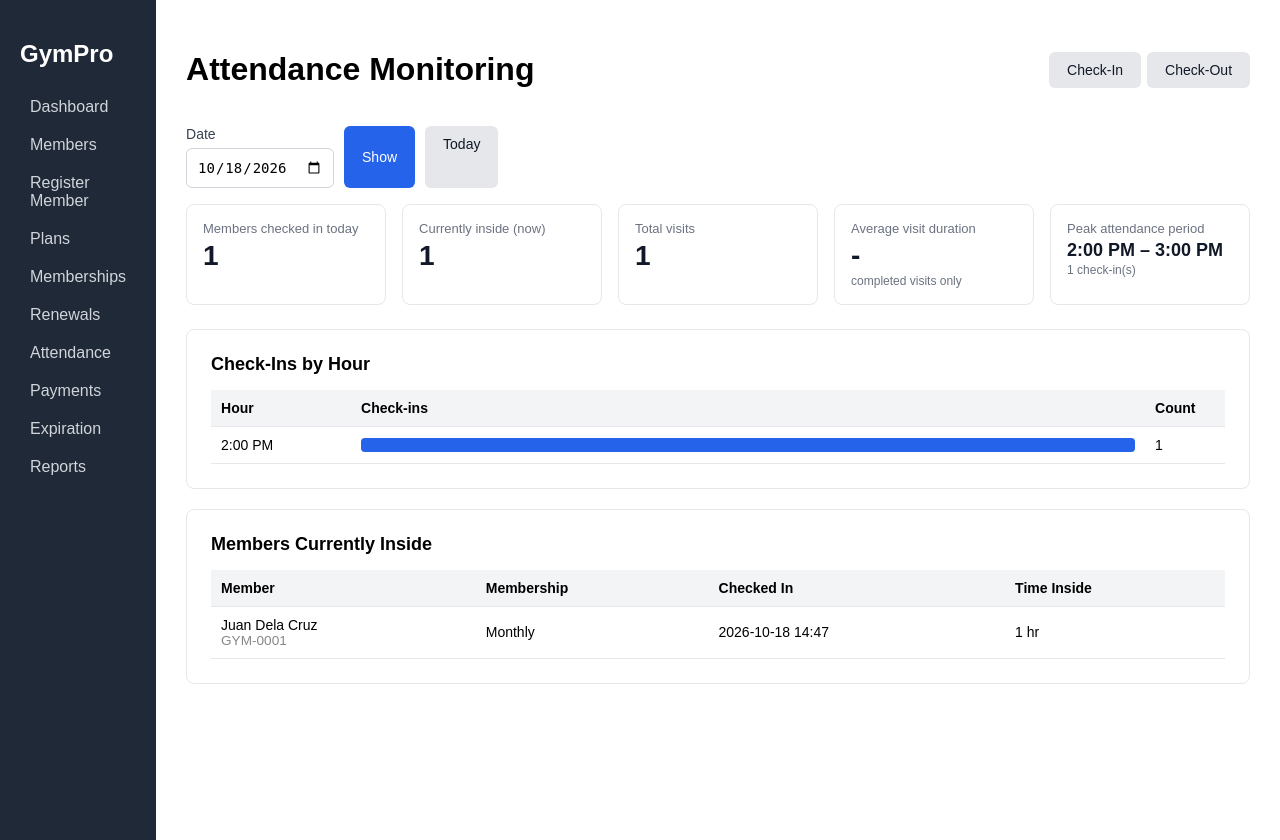
After one commit to Radleyyyy/GYM_MANAGEMENT_SYSTEM, a Flask app: page /attendance/monitor in a window 1280 px wide. The commit adds this page. Run offline with Flask 3, Linux system fonts and the light colour scheme; data comes from the database, SQL or seed files in the repository.

Commit message:
Lab 17: attendance monitoring

```diff
--- a/controllers/attendance.py
+++ b/controllers/attendance.py
@@ -138,3 +138,41 @@ def history(member_id):
     }
     return render_template("history.html", member=member, visits=visits, summary=summary,
                            date_from=date_from, date_to=date_to)
+
+
+# ===== Lab 17: attendance monitoring =====
+@attendance_bp.route("/monitor")
+def monitor():
+    day = request.args.get("date", "").strip() or date.today().isoformat()
+    try:
+        date.fromisoformat(day)
+    except ValueError:
+        flash("Invalid date. Showing today.", "error")
+        day = date.today().isoformat()
+
+    stats = attendance_model.get_daily_stats(day)
+    hourly = attendance_model.get_hourly_counts(day)
+
+    peak = None
+    if hourly:
+        peak_hour = min(h for h, n in hourly.items() if n == max(hourly.values()))
+        peak = {"label": f"{attendance_model.hour_label(peak_hour)} – "
+                         f"{attendance_model.hour_label(peak_hour + 1)}",
+                "count": hourly[peak_hour]}
+
+    max_count = max(hourly.values()) if hourly else 1
+    hours = [{"label": attendance_model.hour_label(h), "count": hourly[h],
+              "percent": round(hourly[h] / max_count * 100)}
+             for h in sorted(hourly)]
+
+    now = datetime.now()
+    inside = []
+    for v in attendance_model.list_open_visits():
+        started = datetime.strptime(v["check_in_time"], "%Y-%m-%d %H:%M:%S")
+        minutes = max(0, int((now - started).total_seconds() // 60))
+        inside.append({"visit": v, "time_inside": attendance_model.format_duration(minutes)})
+
+    return render_template(
+        "monitor.html", day=day, is_today=(day == date.today().isoformat()),
+        stats=stats, average=attendance_model.format_duration(stats["avg_minutes"]),
+        peak=peak, hours=hours, inside=inside)
--- a/models/attendance_model.py
+++ b/models/attendance_model.py
@@ -229,3 +229,37 @@ def format_duration(minutes):
     hours = round(minutes / 60, 1)
     text = f"{hours:g}"
     return f"{text} hr" + ("" if hours == 1 else "s")
+
+
+# ===== Lab 17: attendance monitoring =====
+def get_daily_stats(day):
+    """Stats for one day (YYYY-MM-DD): distinct members, total visits, average duration."""
+    conn = get_db()
+    row = conn.execute(
+        """SELECT COUNT(DISTINCT member_id) AS members, COUNT(*) AS visits,
+                  AVG(duration_minutes) AS avg_minutes
+           FROM attendance WHERE date(check_in_time) = ?""",
+        (day,),
+    ).fetchone()
+    conn.close()
+    return {
+        "members": row["members"],
+        "visits": row["visits"],
+        "avg_minutes": round(row["avg_minutes"]) if row["avg_minutes"] is not None else None,
+    }
+
+
+def get_hourly_counts(day):
+    """Check-ins per hour of the day: {hour (0-23): count}."""
+    conn = get_db()
+    rows = conn.execute(
+        """SELECT CAST(substr(check_in_time, 12, 2) AS INTEGER) AS hr, COUNT(*) AS n
+           FROM attendance WHERE date(check_in_time) = ? GROUP BY hr""",
+        (day,),
+    ).fetchall()
+    conn.close()
+    return {r["hr"]: r["n"] for r in rows}
+
+
+def hour_label(h):
+    return f"{h % 12 or 12}:00 {'AM' if h % 24 < 12 else 'PM'}"
--- a/templates/checkin.html
+++ b/templates/checkin.html
@@ -6,6 +6,7 @@
   <div class="row-actions">
     <a href="{{ url_for('attendance.checkout') }}" class="btn btn-light">Go to Check-Out</a>
     <a href="{{ url_for('attendance.history_search') }}" class="btn btn-light">Attendance History</a>
+    <a href="{{ url_for('attendance.monitor') }}" class="btn btn-light">Monitoring</a>
   </div>
 </div>
 <form method="get" class="toolbar">
--- /dev/null
+++ b/templates/monitor.html
@@ -0,0 +1,90 @@
+{% extends "base.html" %}
+{% block title %}Attendance Monitoring{% endblock %}
+{% block content %}
+<style>
+  .stat-grid { display: grid; grid-template-columns: repeat(auto-fit, minmax(200px, 1fr)); gap: 16px; max-width: 1100px; margin: 16px 0 24px; }
+  .stat-card { background: #fff; border: 1px solid #e5e7eb; border-radius: 8px; padding: 16px; }
+  .stat-card .label { font-size: 13px; color: #6b7280; }
+  .stat-card .value { font-size: 28px; font-weight: bold; color: #111827; margin-top: 4px; }
+  .stat-card .sub { font-size: 12px; color: #6b7280; margin-top: 2px; }
+  .bar-track { background: #e5e7eb; border-radius: 4px; height: 14px; width: 100%; min-width: 200px; }
+  .bar-fill { background: #2563eb; border-radius: 4px; height: 14px; }
+</style>
+
+<div class="page-head">
+  <h1>Attendance Monitoring</h1>
+  <div class="row-actions">
+    <a href="{{ url_for('attendance.checkin') }}" class="btn btn-light">Check-In</a>
+    <a href="{{ url_for('attendance.checkout') }}" class="btn btn-light">Check-Out</a>
+  </div>
+</div>
+
+<form method="get" class="toolbar">
+  <label>Date <input type="date" name="date" value="{{ day }}"></label>
+  <button type="submit" class="btn">Show</button>
+  <a href="{{ url_for('attendance.monitor') }}" class="btn btn-light">Today</a>
+</form>
+
+<div class="stat-grid">
+  <div class="stat-card">
+    <div class="label">Members checked in {{ 'today' if is_today else 'on ' ~ day }}</div>
+    <div class="value">{{ stats.members }}</div>
+  </div>
+  <div class="stat-card">
+    <div class="label">Currently inside (now)</div>
+    <div class="value">{{ inside|length }}</div>
+  </div>
+  <div class="stat-card">
+    <div class="label">Total visits</div>
+    <div class="value">{{ stats.visits }}</div>
+  </div>
+  <div class="stat-card">
+    <div class="label">Average visit duration</div>
+    <div class="value">{{ average }}</div>
+    <div class="sub">completed visits only</div>
+  </div>
+  <div class="stat-card">
+    <div class="label">Peak attendance period</div>
+    <div class="value" style="font-size: 18px;">{{ peak.label if peak else '-' }}</div>
+    {% if peak %}<div class="sub">{{ peak.count }} check-in(s)</div>{% endif %}
+  </div>
+</div>
+
+<div class="form-card profile-card">
+  <h2>Check-Ins by Hour</h2>
+  <table class="data-table">
+    <thead><tr><th style="width:120px">Hour</th><th>Check-ins</th><th style="width:60px">Count</th></tr></thead>
+    <tbody>
+      {% for h in hours %}
+      <tr>
+        <td>{{ h.label }}</td>
+        <td><div class="bar-track"><div class="bar-fill" style="width: {{ h.percent }}%"></div></div></td>
+        <td>{{ h.count }}</td>
+      </tr>
+      {% else %}
+      <tr><td colspan="3" class="muted">No check-ins on this date.</td></tr>
+      {% endfor %}
+    </tbody>
+  </table>
+</div>
+
+<div class="form-card profile-card">
+  <h2>Members Currently Inside</h2>
+  <table class="data-table">
+    <thead><tr><th>Member</th><th>Membership</th><th>Checked In</th><th>Time Inside</th></tr></thead>
+    <tbody>
+      {% for item in inside %}
+      {% set v = item.visit %}
+      <tr>
+        <td>{{ v.first_name }} {{ v.last_name }}<div class="muted">{{ v.member_number }}</div></td>
+        <td>{{ v.plan_name }}</td>
+        <td>{{ v.check_in_time[:10] }} {{ v.check_in_time[11:16] }}</td>
+        <td>{{ item.time_inside }}</td>
+      </tr>
+      {% else %}
+      <tr><td colspan="4" class="muted">No members are currently inside.</td></tr>
+      {% endfor %}
+    </tbody>
+  </table>
+</div>
+{% endblock %}
```
